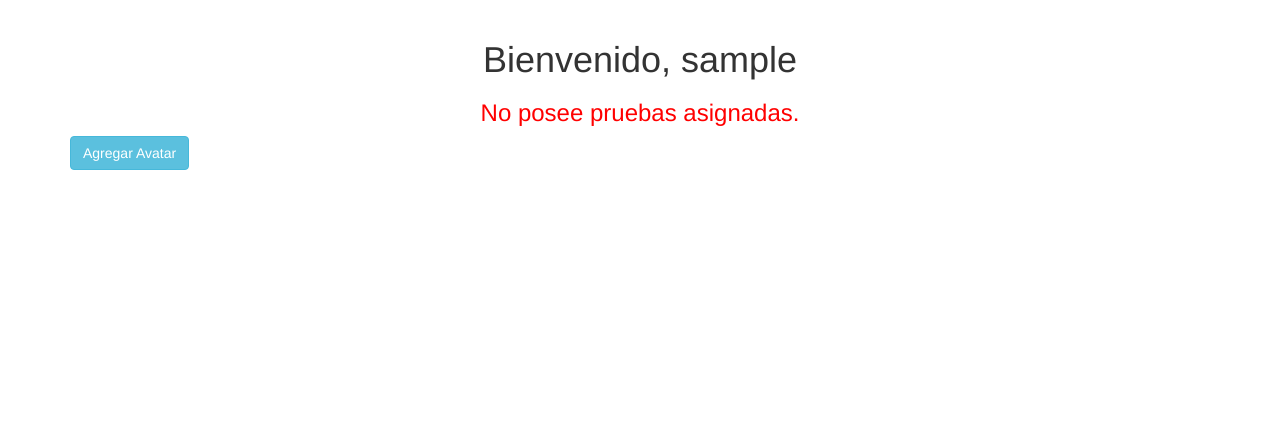
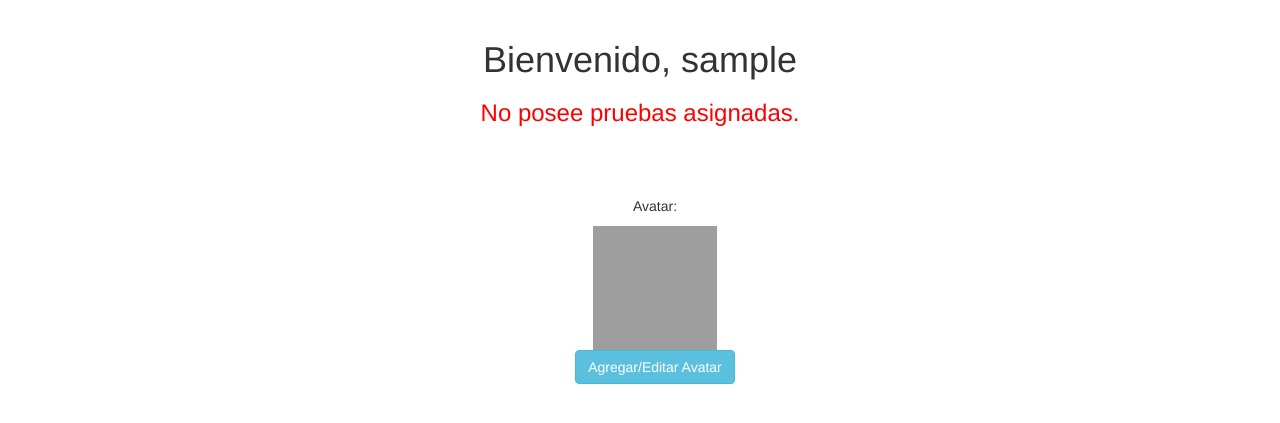
Before and after one commit to njara/tics, a CodeIgniter app: page /tarea3grupo13/index.php/usuarios/logueado in a window 1280 px wide. Shown: the part 52-475 px from the top of the page. Run offline with CodeIgniter, Linux system fonts and the light colour scheme; a user stored in the database is signed in; data that the repository does not hold is empty; some libraries are stand-ins or nearby versions; grey boxes are pictures that could not be loaded.

Commit message:
alumno muestra avatar

```diff
--- a/application/controllers/usuarios.php
+++ b/application/controllers/usuarios.php
@@ -48,6 +48,7 @@ public function logueado() {
   if($this->session->userdata('logueado')){
    $data = array();
    $data['nickname_show'] = $this->session->userdata('nickname_show');
+   $data['id_persona'] = $this->session->userdata('id_persona');
    $this->load->view('usuarios/logueado', $data);
  }else{
    redirect('index.php/usuarios/iniciar_sesion');
@@ -193,7 +194,7 @@ $this->upload->data();
 
  $this->load->model('usuario_model');
  $this->usuario_model->agregar_imagen($id_persona, $data);
- redirect('index.php/usuarios/mostrar_perfil');
+ redirect('index.php/usuarios/logueado');
 }
 }
 ?>
--- a/application/views/usuarios/logueado.php
+++ b/application/views/usuarios/logueado.php
@@ -57,7 +57,22 @@ defined('BASEPATH') OR exit('No direct script access allowed');
 	<div class="container">
 		<h1 class="text-center">  Bienvenido, <?php echo $nickname_show; ?> </h1>
 		<h3 style="color: red;" class="text-center">  No posee pruebas asignadas. </h3>
-		<a class="btn btn-info" href="<?php echo base_url();?>index.php/usuarios/show_form">Agregar Avatar</a>
+		<br>
+		<br>
+		<br>
+		<div class="container text-center">
+			<div class="col-md-12">
+				<p>Avatar:</p>
+				<img src="<?php echo base_url() ?>uploads/<?php echo $id_persona; ?>.png" alt="Smiley face" height="124" width="124">
+			</div>
+			<br>
+
+			<div class="col-md_12">
+				<a class="btn btn-info" href="<?php echo base_url();?>index.php/usuarios/show_form">Agregar/Editar Avatar</a>
+			</div>
+		</div>
+
+
 		<br>
 
 	</div>
```
Also changed, not shown: uploads/233.png (added), uploads/234.png (added).
